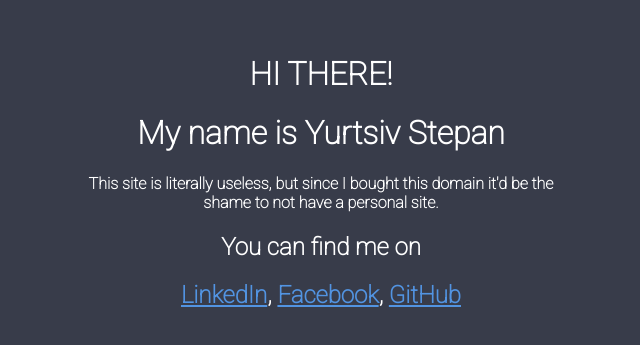
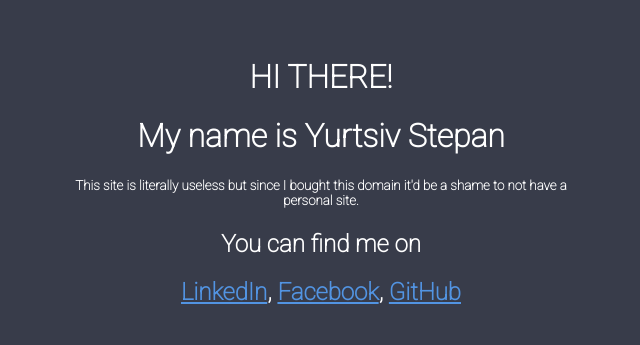
Before and after one commit to yurtsiv/my-website, a plain HTML site: page src/index.html in a window 1280 px wide. Shown: the part 219-564 px from the top of the page, without its empty margins (319-959 px from the left). Drawn offline with Linux system fonts and the light colour scheme.

Commit message:
minor change

```diff
--- a/src/index.html
+++ b/src/index.html
@@ -10,7 +10,7 @@
   <div class="content-container">
     <h1>HI THERE!</h1>
     <h1>My name is Yurtsiv Stepan</h1>
-    <h4>This site is literally useless, but since I bought this domain it'd be the shame to not have a personal site.</h4>
+    <h5>This site is literally useless but since I bought this domain it'd be a shame to not have a personal site.</h5>
     <h2>You can find me on</h2>
     <h2>
       <a target="_blank" href="https://www.linkedin.com/in/stepan-yurtsiv-6b8080134/">LinkedIn</a>,
```
